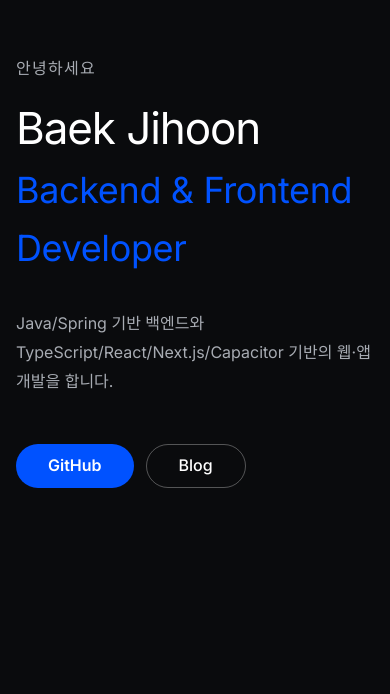
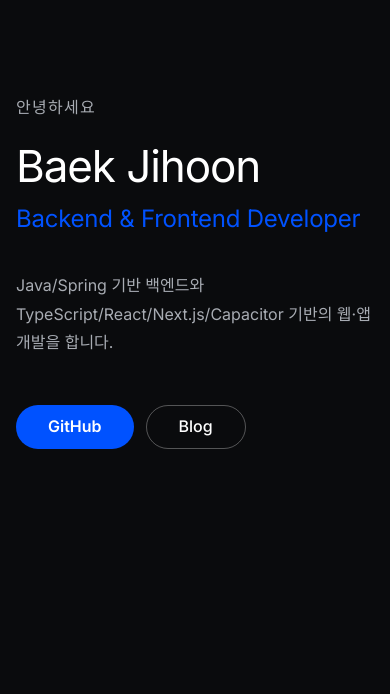
Before and after one commit to Chuseok22/chuseok22-home-web, a React (Vite) app: page / in a window 390 px wide. Shown: the part 150-844 px from the top of the page. Built offline with nearby package versions, Linux system fonts and the light colour scheme.

Commit message:
홈_화면_전체_디자인_구성 : feat : HeroSection 다크 border 토큰 추가 및 반응형 타이포 수정 https://github.com/Chuseok22/chuseok22-home-web/issues/2

```diff
--- a/src/features/home/components/HeroSection/HeroSection.module.css
+++ b/src/features/home/components/HeroSection/HeroSection.module.css
@@ -74,7 +74,7 @@
   align-items: center;
   height: 44px;
   padding: 0 var(--space-xl);
-  border: 1.5px solid rgba(255, 255, 255, 0.3);
+  border: 1.5px solid var(--color-border-on-dark);
   color: var(--color-on-dark);
   border-radius: var(--rounded-pill);
   font-size: var(--text-button);
@@ -83,5 +83,5 @@
 }
 
 .linkSecondary:hover {
-  border-color: rgba(255, 255, 255, 0.7);
+  border-color: var(--color-border-on-dark-hover);
 }
--- a/src/styles/global.css
+++ b/src/styles/global.css
@@ -23,6 +23,8 @@
   --color-on-primary: #ffffff;
   --color-on-dark: #ffffff;
   --color-on-dark-soft: #a8acb3;
+  --color-border-on-dark: rgba(255, 255, 255, 0.3);
+  --color-border-on-dark-hover: rgba(255, 255, 255, 0.7);
 
   /* DESIGN.md — Typography */
   --font-base: 'Inter', -apple-system, system-ui, sans-serif;
@@ -31,7 +33,7 @@
   --text-display-mega: clamp(44px, 6vw, 80px);
   --text-display-lg: clamp(36px, 4vw, 52px);
   --text-display-md: clamp(32px, 3.5vw, 44px);
-  --text-display-sm: 36px;
+  --text-display-sm: clamp(24px, 3.5vw, 36px);
   --text-title-lg: 32px;
   --text-title-md: 18px;
   --text-body-md: 16px;
```
